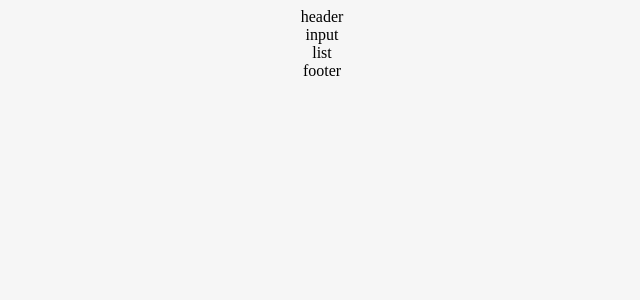
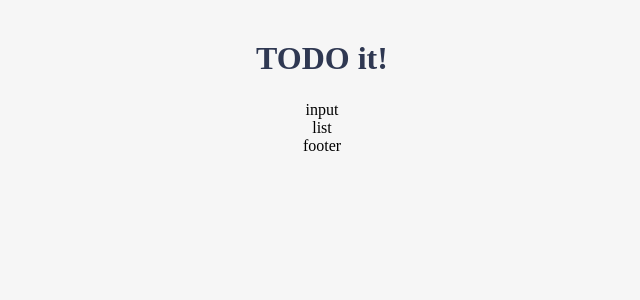
Before and after one commit to jerome-spin/vue-intermediate, a Vue app in the folder vue-todo/: page / in a window 1280 px wide. Shown: the top 300 px of the page, without its empty margins (318-958 px from the left). Built offline with nearby package versions, Linux system fonts and the light colour scheme.

Commit message:
Create TodoHeader Component

```diff
--- a/vue-todo/src/components/TodoHeader.vue
+++ b/vue-todo/src/components/TodoHeader.vue
@@ -1,15 +1,13 @@
 <template>
-    <div>
-        header
-    </div>
+    <header>
+        <h1>TODO it!</h1>
+    </header>
 </template>
 
-<script>
-export default {
-    // js script
-};
-</script>
-
-<style>
-/* css */
+<style scoped>
+h1 {
+    color: #2f3852;
+    font-weight: 900;
+    margin: 2.5rem 0 1.5rem;
+}
 </style>
```
